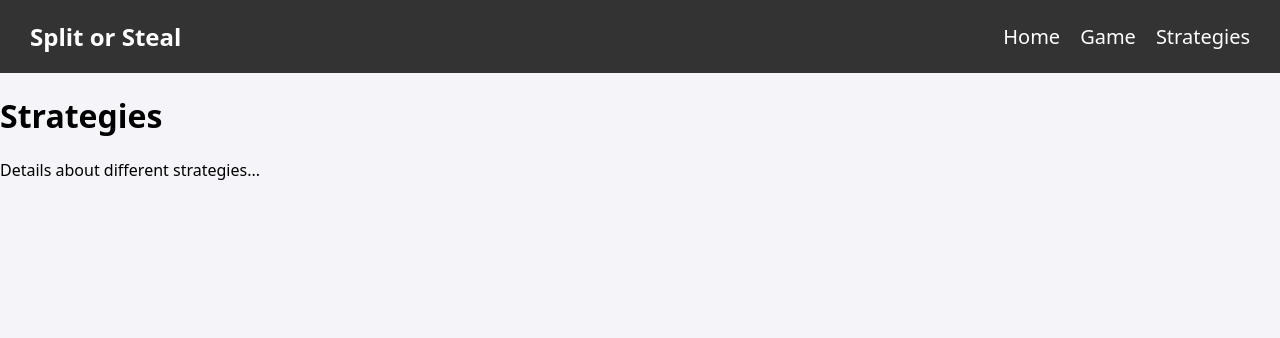
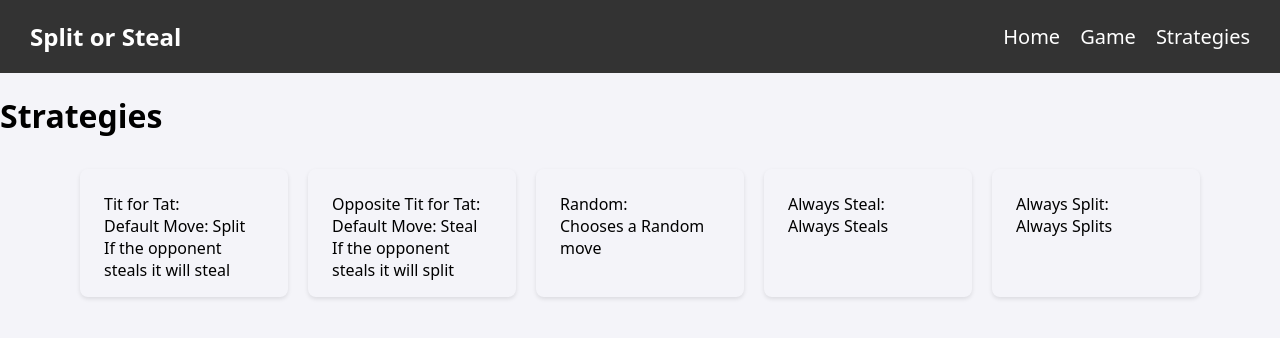
Before and after one commit to Q-W-E-R-T-Y1/SorS, a plain HTML site: page public/strategies.html in a window 1280 px wide. Drawn offline with Linux system fonts and the light colour scheme; no server answers.

Commit message:
strategies page

```diff
--- a/public/strategies.html
+++ b/public/strategies.html
@@ -12,7 +12,7 @@
         <ul class="nav-list">
             <li id="title"><a href="index.html">Split or Steal</a></li>
             <div class="nav-right">
-                <li><a href=index.html>Home</a></li>
+                <li><a href="index.html">Home</a></li>
                 <li><a href="game.html">Game</a></li>
                 <li><a href="strategies.html">Strategies</a></li>
             </div>
@@ -20,7 +20,27 @@
     </div>
     <div id="content">
         <h1>Strategies</h1>
-        <p>Details about different strategies...</p>
+        <div id="scont">
+            <div class="strat">Tit for Tat:<br>
+                Default Move: Split<br> If the opponent steals it will steal
+            </div>
+            <div class="strat">
+                Opposite Tit for Tat:<br>
+                Default Move: Steal <br> If the opponent steals it will split
+            </div>
+            <div class="strat">
+                Random:<br>
+                Chooses a Random move
+            </div>
+            <div class="strat">
+                Always Steal:<br>
+                Always Steals
+            </div>
+            <div class="strat">
+                Always Split:<br>
+                Always Splits
+            </div>
+        </div>
     </div>
 </body>
 </html>
--- a/public/style.css
+++ b/public/style.css
@@ -66,7 +66,7 @@ form {
 #results {
   visibility: hidden;
   opacity: 0;
-  width:45%;
+  width: 45%;
 }
 
 label {
@@ -107,3 +107,18 @@ button {
 button:hover {
   background-color: #218838;
 }
+
+.strat {
+  box-shadow: 0 2px 4px rgba(0, 0, 0, 0.1);
+  width: 10em;
+  height: 5em;
+  margin: 10px; /* Add margin to each strategy box */
+  padding: 1.5em;
+  border-radius: .5em;
+}
+
+#scont {
+  display: flex;
+  flex-wrap: wrap; /* Allow items to wrap to the next row */
+  justify-content: center; /* Center the items */
+}
```
